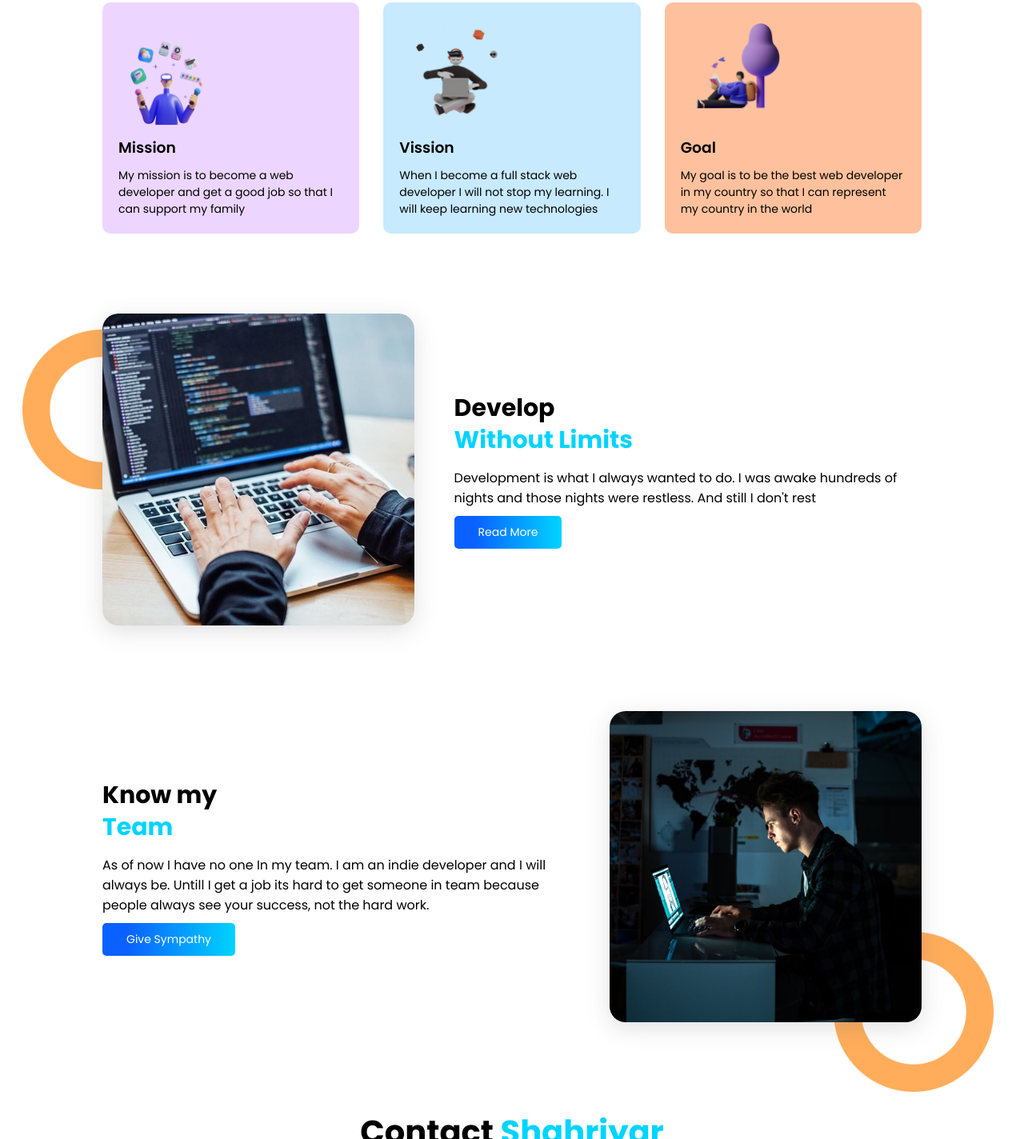
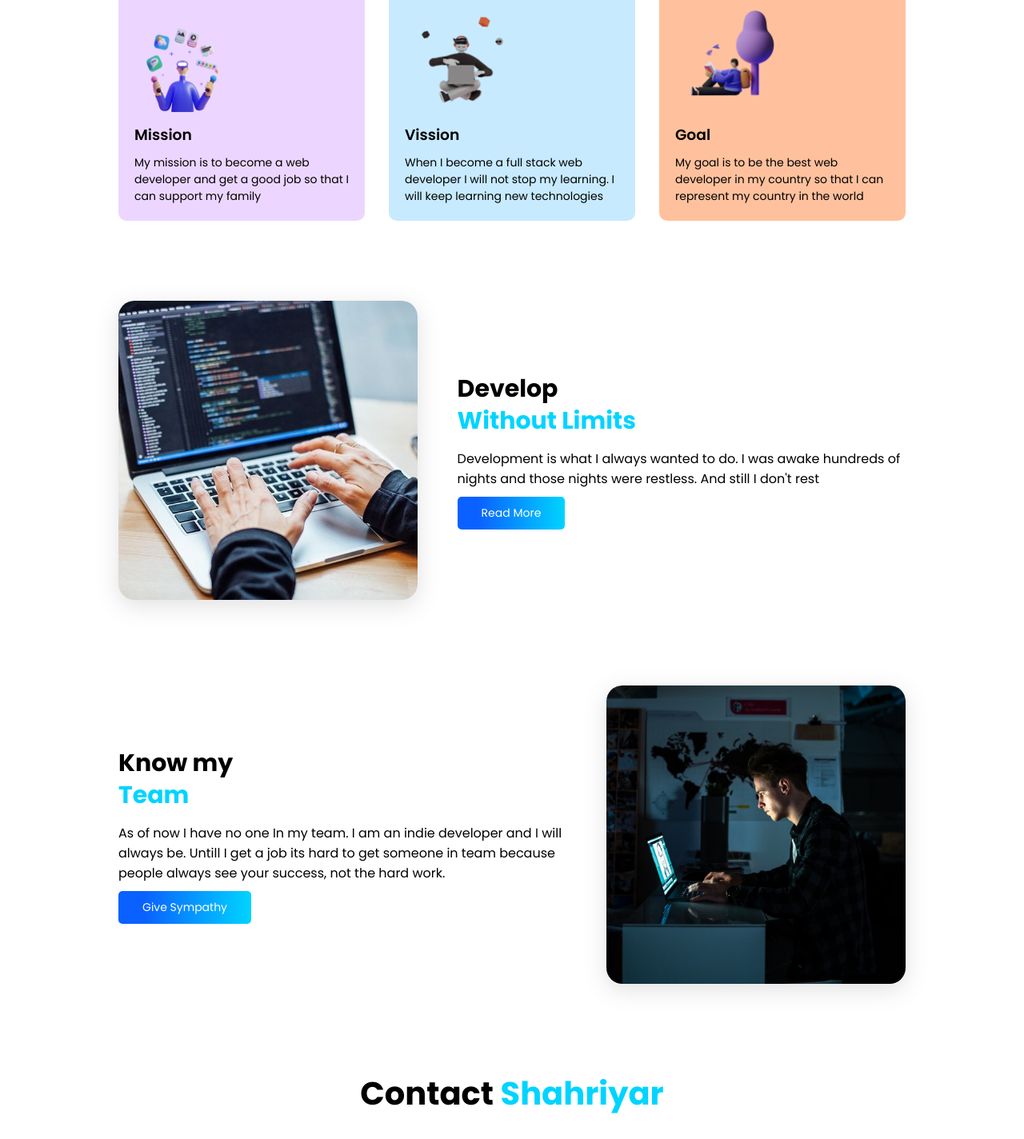
Before and after one commit to ShahriyarHero/mission, a plain HTML site: page index.html in a window 1280 px wide. Shown: the part 634-2058 px from the top of the page at 80% size. Drawn offline with nearby package versions, Linux system fonts and the light colour scheme.

Commit message:
Remove background shapes and some classes

```diff
--- a/css/main.css
+++ b/css/main.css
@@ -51,31 +51,12 @@ section {
   width: 1024px;
   max-width: 100%;
   margin: 0 auto;
-  padding-top: 50px;
-  padding-bottom: 50px;
+  padding: 50px 20px;
 }
 
 section .wrapper {
-  position: relative;
   align-items: center;
   gap: 50px;
-}
-
-section .wrapper .decoration {
-  width: 200px;
-  height: 200px;
-  position: absolute;
-  z-index: -1;
-}
-
-section .wrapper.develop .decoration {
-  left: -100px;
-  top: 20px;
-}
-
-section .wrapper.community .decoration {
-  right: -90px;
-  bottom: -80px;
 }
 
 section .header {
--- a/index.html
+++ b/index.html
@@ -73,8 +73,6 @@
             <div class="image">
                 <img src="./images/pictures/coding.jpg" alt="coding">
             </div>
-
-            <img src="./images/shapes/shape-1.png" class="decoration" alt="decoration">
         </div>
     </section>
 
@@ -97,8 +95,6 @@
             <div class="image">
                 <img src="./images/pictures/alone.jpg" alt="project">
             </div>
-
-            <img src="./images/shapes/shape-1.png" class="decoration" alt="decoration"*>
         </div>
     </section>
 
```
